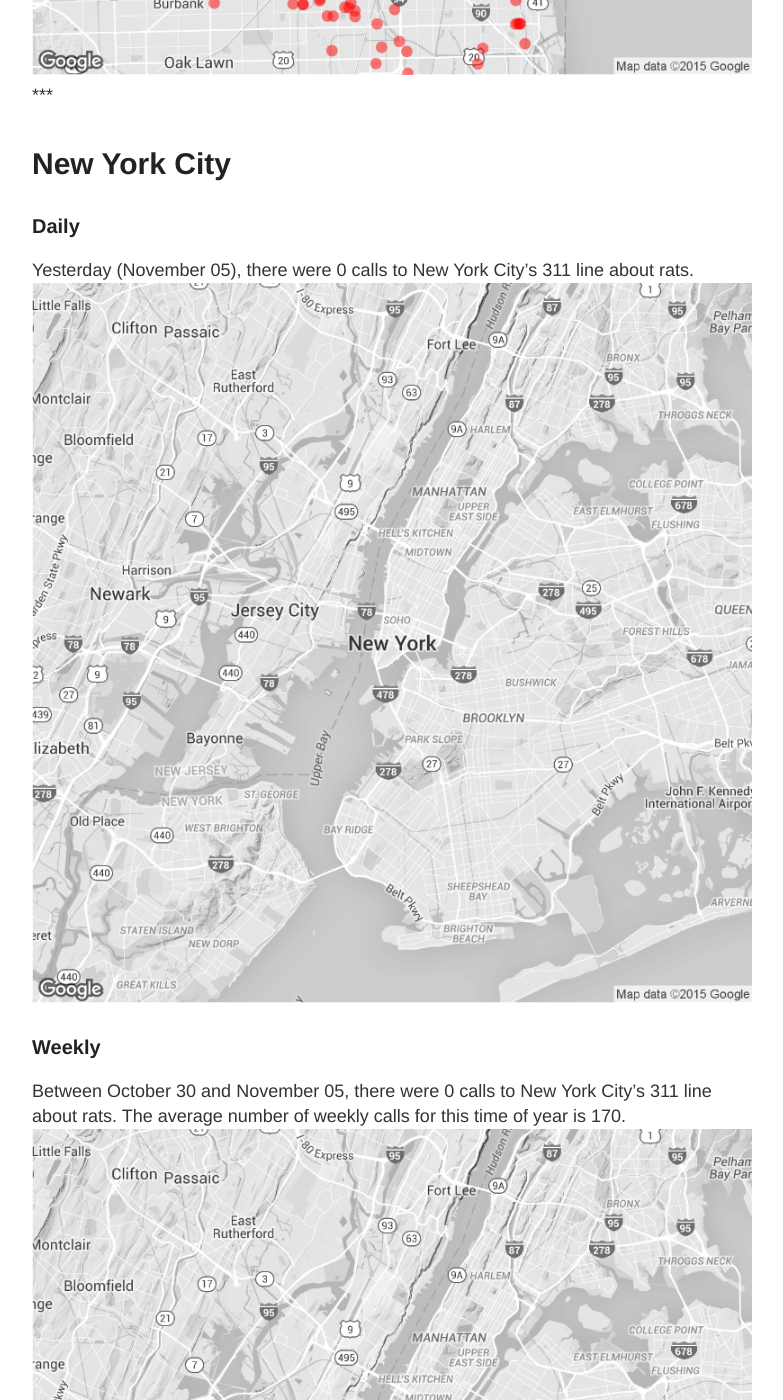
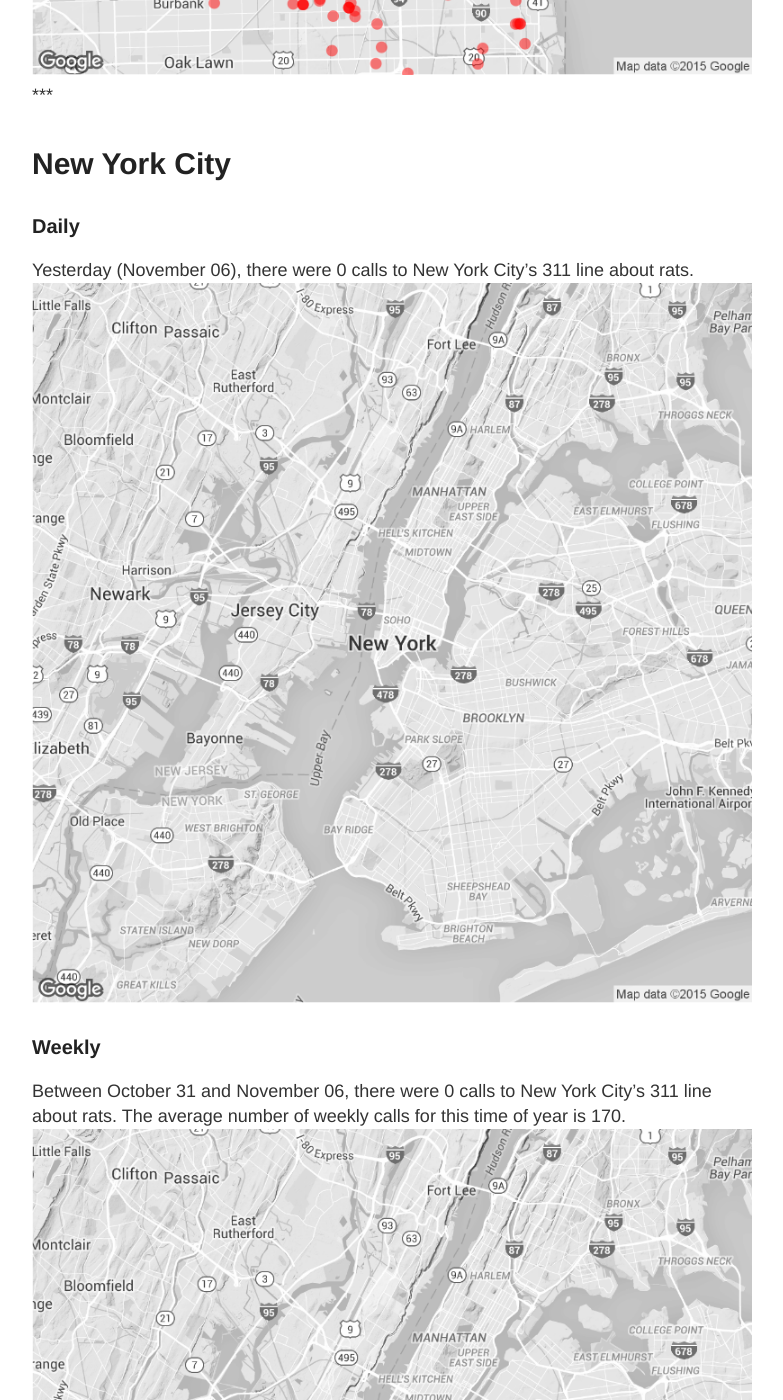
Before and after one commit to DanielHadley/ratmaps, a Jekyll site: the page built from daily.md, in a window 1280 px wide and 1400 px high, scrolled down 1986 px. Shown: the whole window, without its empty margins (248-1031 px from the left). Built offline with Jekyll 4.4.1, drawn with Linux system fonts in a browser that asks for light colours; comment, search, counter and statistics services are not loaded; some of the changed text lies outside the part shown.

Commit message:
Daily Maps

```diff
--- a/daily.md
+++ b/daily.md
@@ -15,22 +15,22 @@
 
 ### Daily
 
-Yesterday (November 05), there were 142 calls to Chicago's 311 line about rats.
+Yesterday (November 06), there were 110 calls to Chicago's 311 line about rats.
 ![Chicago rat calls to 311 weekly map]({{ site.cityimages }}/daily/Chicago_Rat_Map_Daily.png)
 
 ### Weekly
-Between October 30 and November 05, there were 777 calls to Chicago's 311 line about rats. The average number of weekly calls for this time of year is 479.
+Between October 31 and November 06, there were 782 calls to Chicago's 311 line about rats. The average number of weekly calls for this time of year is 479.
 ![Chicago rat calls to 311 weekly map]({{ site.cityimages }}/daily/Chicago_Rat_Map_Weekly.png)
 ***
 # New York City <a id="nyc"><a>
 
 ### Daily
 
-Yesterday (November 05), there were 0 calls to New York City's 311 line about rats.
+Yesterday (November 06), there were 0 calls to New York City's 311 line about rats.
 ![NYC rat calls to 311 weekly map]({{ site.cityimages }}/daily/NYC_Rat_Map_Daily.png)
 
 ### Weekly
-Between October 30 and November 05, there were 0 calls to New York City's 311 line about rats. The average number of weekly calls for this time of year is 170.
+Between October 31 and November 06, there were 0 calls to New York City's 311 line about rats. The average number of weekly calls for this time of year is 170.
 ![NYC rat calls to 311 weekly map]({{ site.cityimages }}/daily/NYC_Rat_Map_Weekly.png)
 
 Each red dot represents one call about a rat seen in that location. The dots are transparent, so multiple calls from one location will be seen as a solid dot. The usual caveats apply: more calls do not necessarily mean that there are more rats in that location than other parts of the city. A cluster of dots could indicate that one resident is unusually vocal about rodents in his or her neighborhood. Also, more densely populated neighborhoods tend to make more calls to 311.
```
Also changed, not shown: images/pages/daily/Chicago_Rat_Map_Daily.png, images/pages/daily/Chicago_Rat_Map_Weekly.png, images/pages/daily/NYC_Rat_Map_Daily.png, images/pages/daily/NYC_Rat_Map_Weekly.png.
